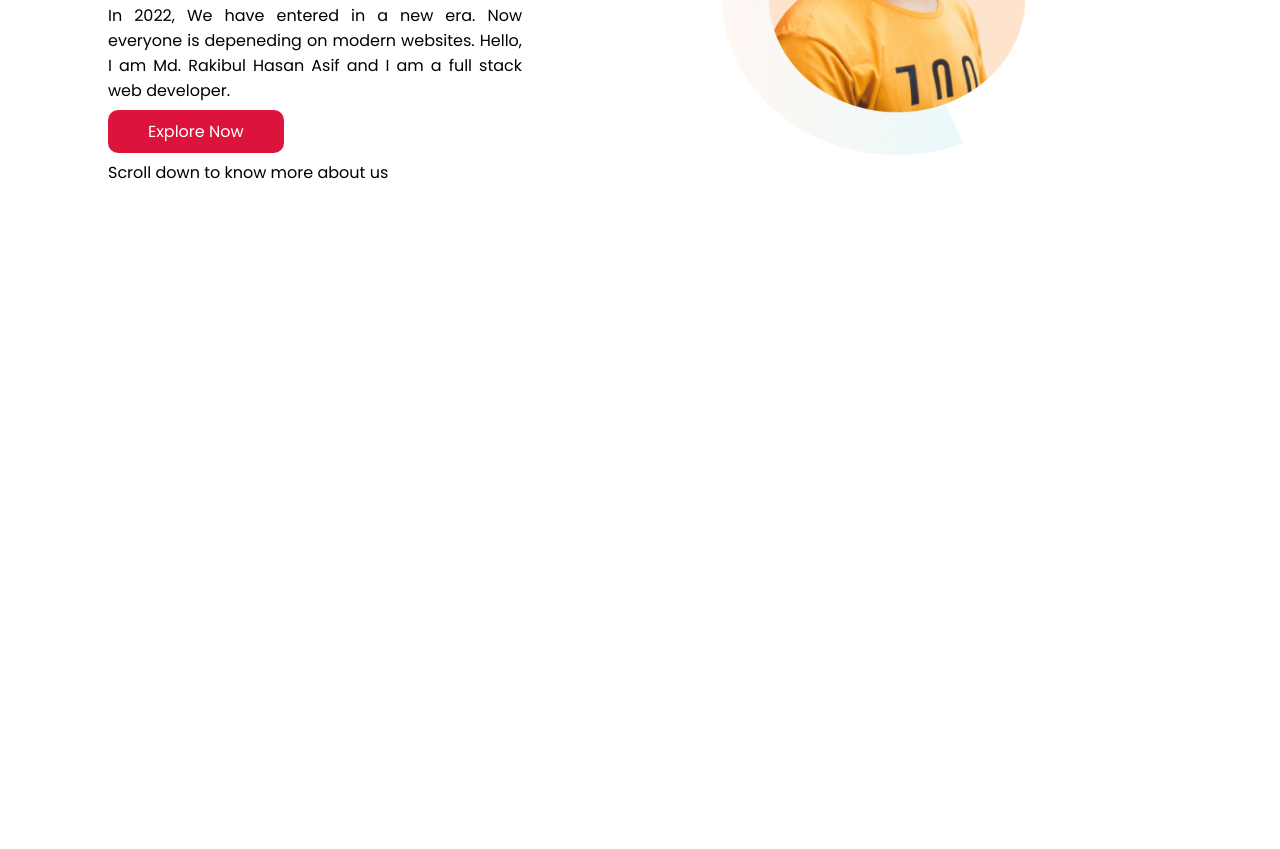
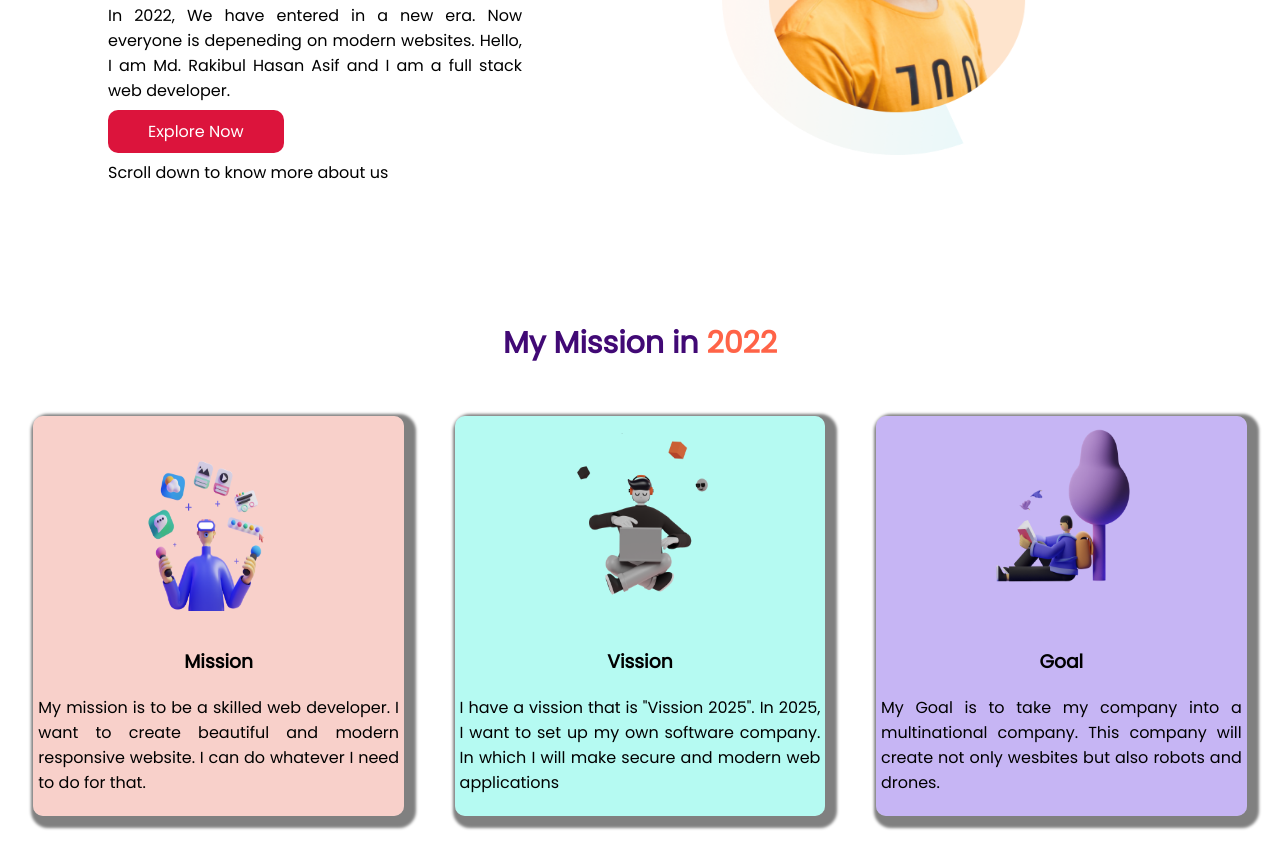
Before and after one commit to asif2508/mission2022, a plain HTML site: page index.html in a window 1280 px wide. Shown: the part 273-1122 px from the top of the page. Before the commit the page ends 800 px from the top, so only its background shows below. Drawn offline with Linux system fonts and the light colour scheme.

Commit message:
box model

```diff
--- a/index.html
+++ b/index.html
@@ -27,5 +27,27 @@
             <img class="person-image" src="images/person/person-0.png" alt="person">
         </div>
     </section>
+        <!--Section-2-->
+        <section class="mission-section">
+            <h1 class="mission-heading">My Mission in <span id="year-color">2022</span></h1>
+            <div class="boxmodel">
+                <div class="mission-box color-mission">
+                    <img class="box-img" src="images/illustrators/illustrator-1.png" alt="mission">
+                    <h3 class="box-header">Mission</h3>
+                    <p class="to-justify">My mission is to be a skilled web developer. I want to create beautiful and modern responsive website. I can do whatever I need to do for that.</p>
+                </div>
+                <div class="mission-box color-vission">
+                    <img class="box-img" src="images/illustrators/illustrator-2.png" alt="mission">
+                    <h3 class="box-header">Vission</h3>
+                    <p class="to-justify">I have a vission that is "Vission 2025". In 2025, I want to set up my own software company. In which I will make secure and modern web applications</p>
+                </div>
+                <div class="mission-box color-goal">
+                    <img class="box-img" src="images/illustrators/illustrator-3.png" alt="mission">
+                    <h3 class="box-header">Goal</h3>
+                    <p class="to-justify">My Goal is to take my company into a multinational company. This company will create not only wesbites but also robots and drones.</p>
+                </div>
+            </div>
+
+        </section>
 </body>
 </html>
--- a/style.css
+++ b/style.css
@@ -31,3 +31,42 @@ body{
     padding: 10px 40px;
     border-radius: 10px;
 }
+.mission-heading{
+    text-align: center;
+    font-weight: bold;
+    color: rgb(65, 9, 117);
+    margin-top: 100px;
+    font-size: 30px;
+
+}
+#year-color{
+    color: tomato;
+}
+.boxmodel{
+    display: flex;
+}
+.box-img{
+    height: 200px;
+    width: 180px;
+}
+.mission-box{
+    width: 35%;
+    margin: 2%;
+    box-shadow: 5px 5px 3px 7px grey;
+    text-align: center;
+    padding: 5px;
+    border-radius: 10px;
+
+}
+.to-justify{
+    text-align: justify;
+}
+.color-mission{
+    background-color:rgba(232, 99, 81, .3);
+}
+.color-vission{
+    background-color:rgba(12, 237, 211, .3);
+}
+.color-goal{
+    background-color:rgba(68, 13, 219, .3);
+}
```
